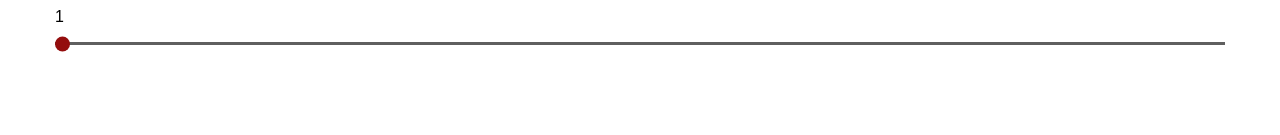
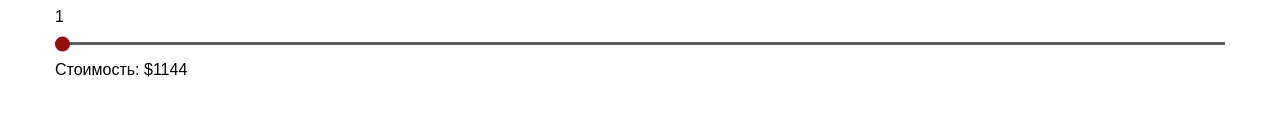
Before and after one commit to lex-od/annuity-calculator, a React (Create React App) app: page / in a window 1280 px wide. Shown: the part 165-300 px from the top of the page. Built offline with nearby package versions, Linux system fonts and the light colour scheme.

Commit message:
Добавляет расчетную стоимость

```diff
--- a/src/components/AnnuityCalculator/AnnuityCalculator.jsx
+++ b/src/components/AnnuityCalculator/AnnuityCalculator.jsx
@@ -29,6 +29,8 @@ export default function AnnuityCalculator() {
     let initPayMin = 0;
     let initPayMax = 10000;
 
+    let cost = 1144;
+
     return (
         <div className={css.annuityCalculator}>
             <TwinInput
@@ -52,6 +54,8 @@ export default function AnnuityCalculator() {
                 min={TERM_MIN}
                 max={TERM_MAX}
             />
+
+            <p>Стоимость: ${cost}</p>
         </div>
     );
 }
```
